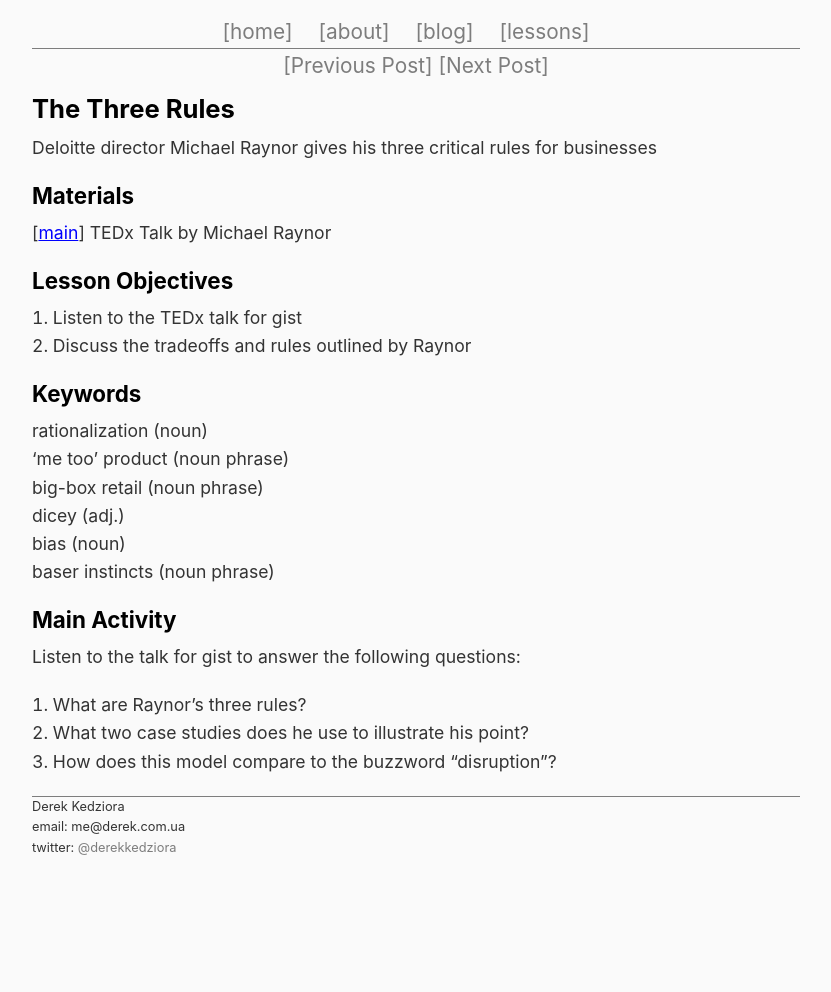
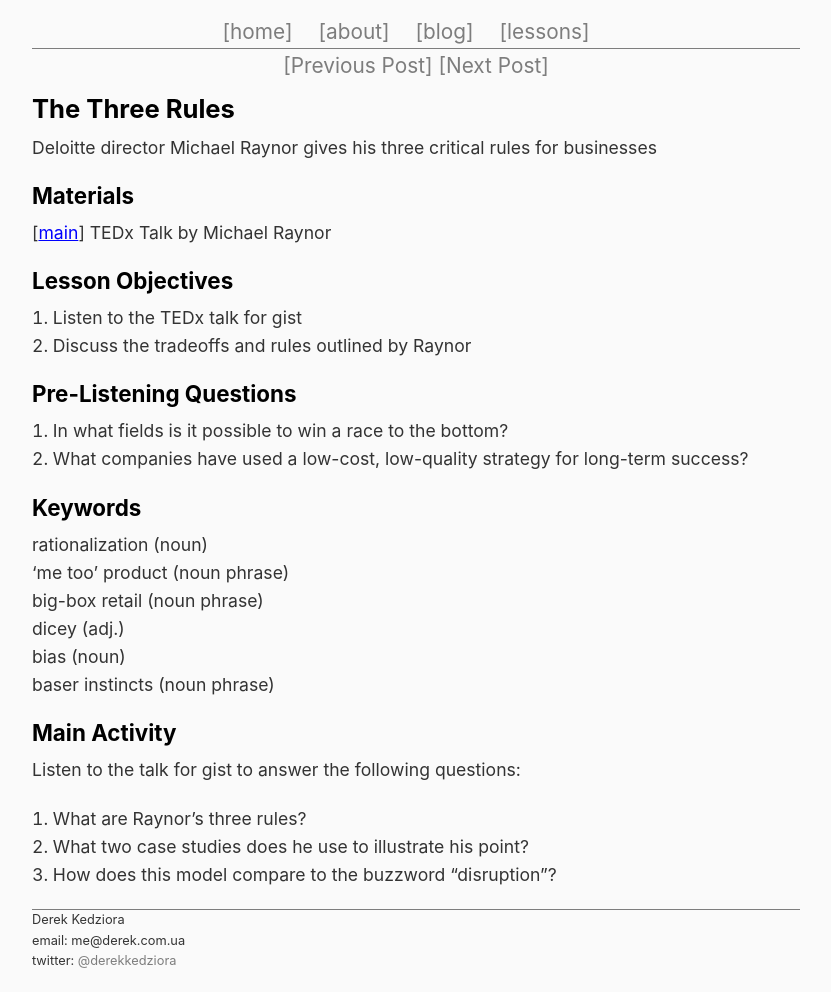
Before and after one commit to ZeroDeth/derekkedziora.github.io, a Jekyll site: the page built from _posts/2016-11-28-three-rules-for-success.md, in a window 1280 px wide. Shown: the whole page, without its empty margins (224-1055 px from the left). Built offline with Jekyll 4.4.1, drawn with Linux system fonts in a browser that asks for light colours; before the commit the page ends 900 px from its top, so only the background shows below that.

Commit message:
pre-tast questions added

```diff
--- a/_posts/2016-11-28-three-rules-for-success.md
+++ b/_posts/2016-11-28-three-rules-for-success.md
@@ -15,6 +15,11 @@ permalink: "/lessons/three-rules"
 1. Listen to the TEDx talk for gist
 2. Discuss the tradeoffs and rules outlined by Raynor
 
+### Pre-Listening Questions
+
+1. In what fields is it possible to win a race to the bottom?
+2. What companies have used a low-cost, low-quality strategy for long-term success?
+
 ### Keywords
 
 rationalization (noun)
```
Also changed, not shown: _posts/2016-11-28-news-is-bad-for-you.md (+5 -0 lines).
